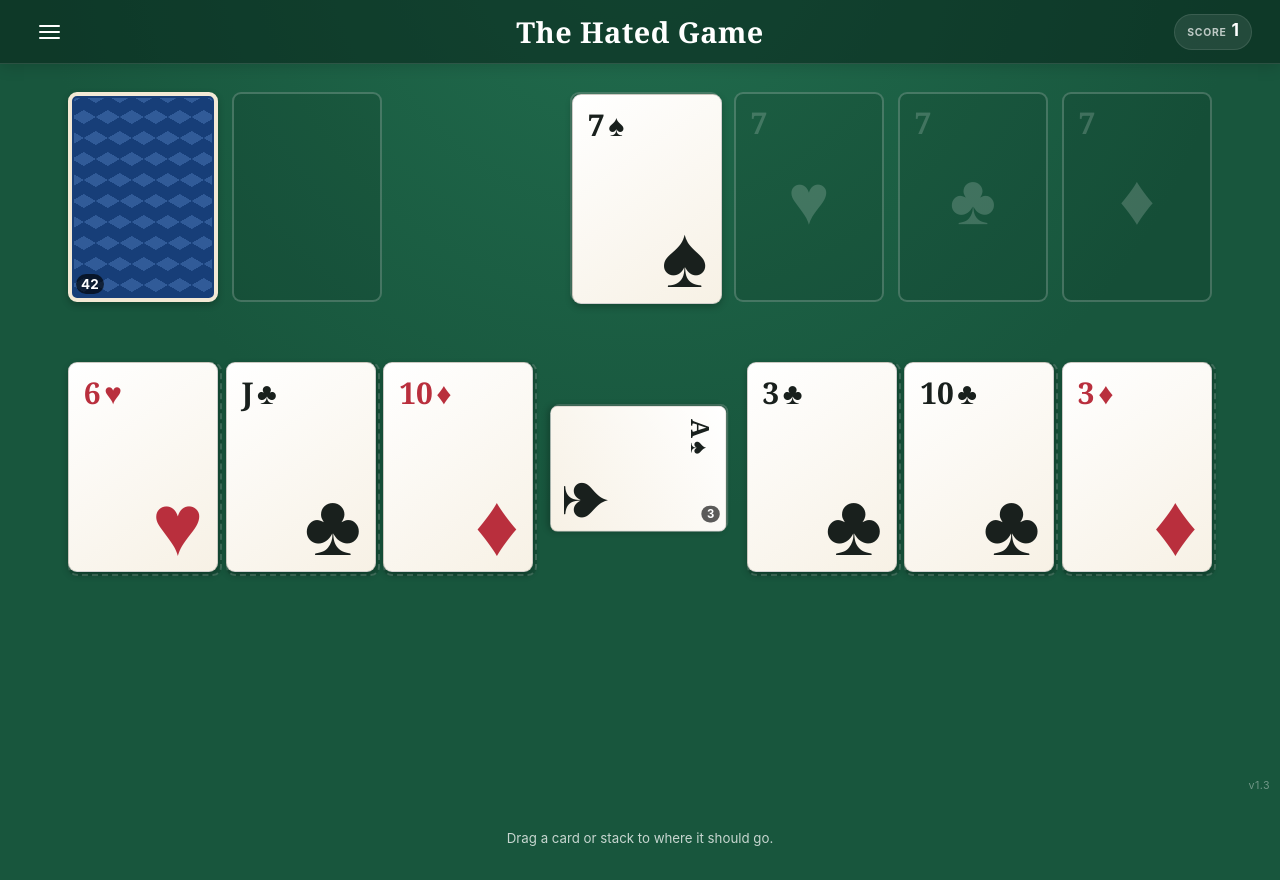
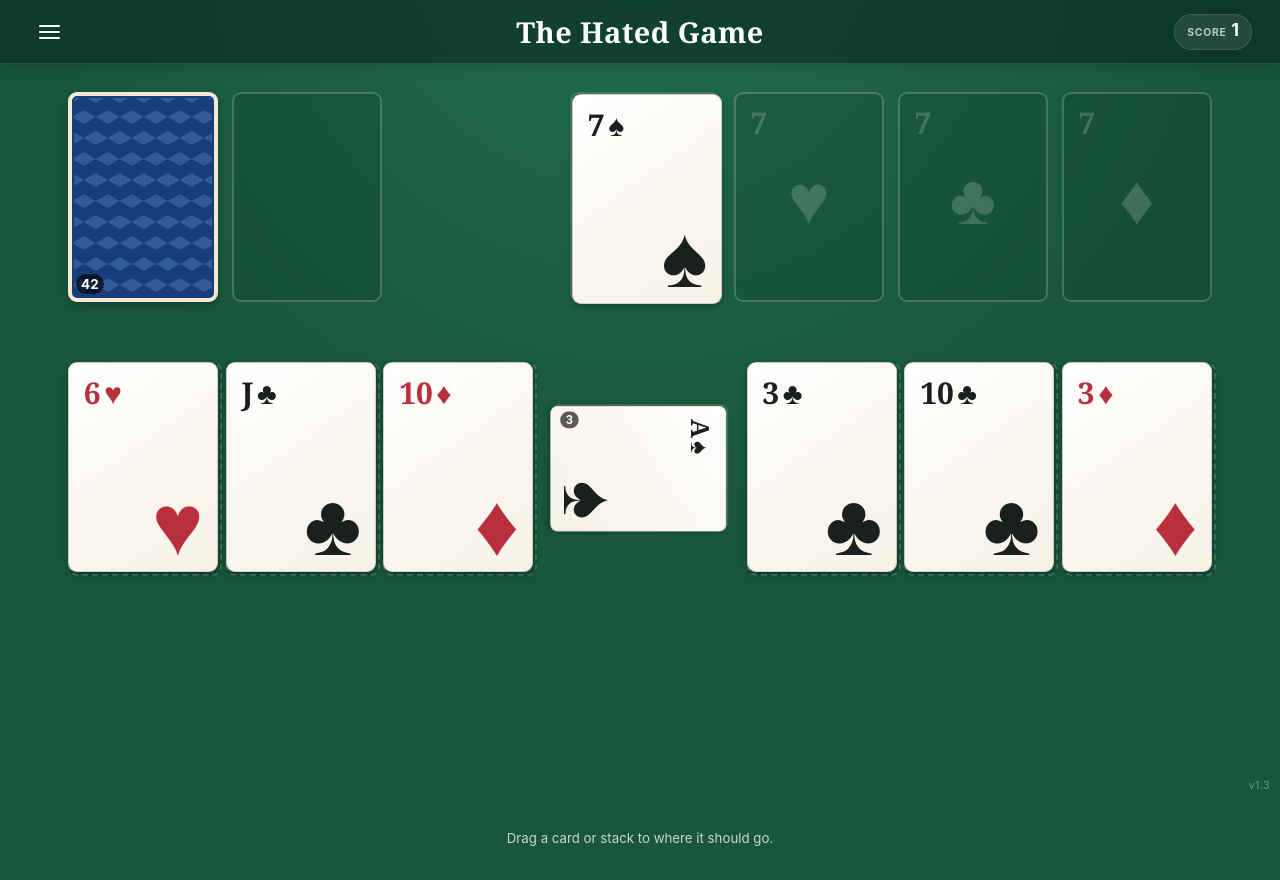
Before and after one commit to mprosk/solitaire, a plain HTML site: page hated-game/index.html in a window 1280 px wide. Drawn offline with Linux system fonts and the light colour scheme.

Commit message:
fix(hated): depth pip on sideways stack could block the card rank

```diff
--- a/hated-game/styles.css
+++ b/hated-game/styles.css
@@ -372,7 +372,8 @@ main {
 }
 
 .reserve .pile-count {
-  inset: 9px 6px auto auto;
+  /* Local bottom-left → visual upper-left after the 90° reserve rotation. */
+  inset: auto auto 9px 6px;
   transform: rotate(-90deg);
 }
 
```
